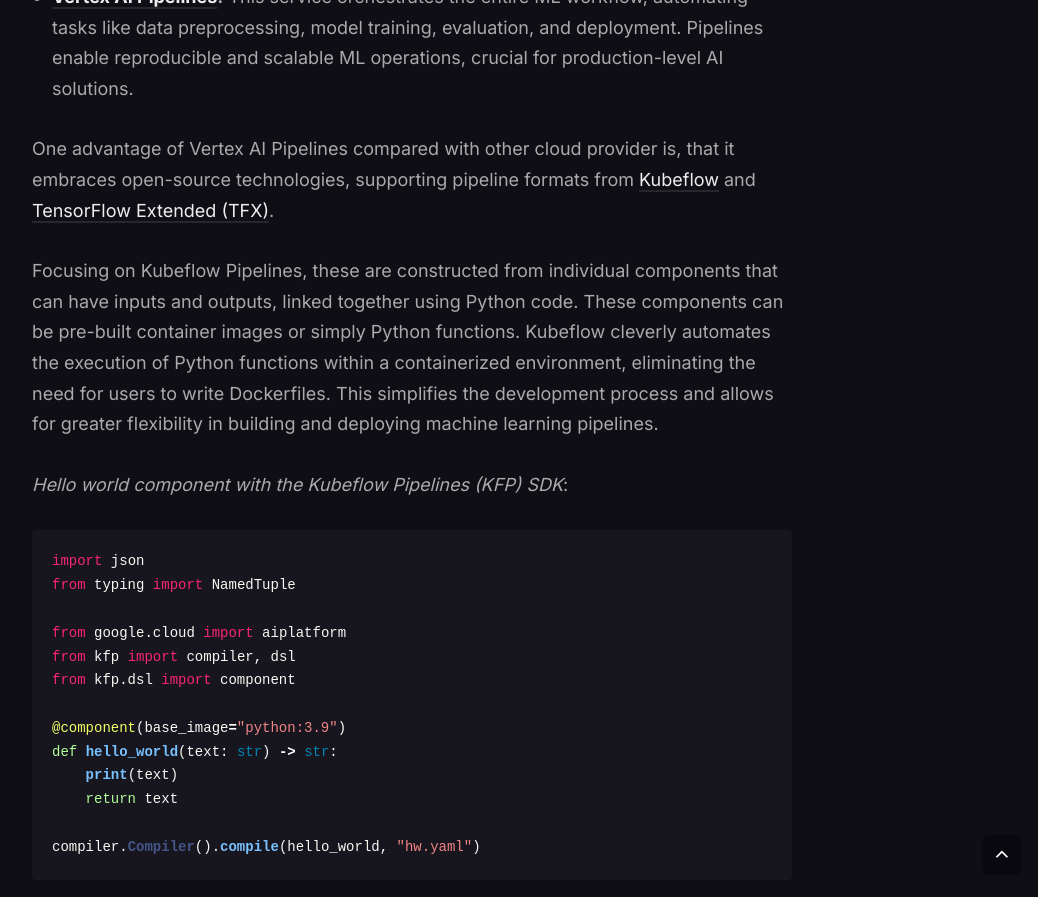
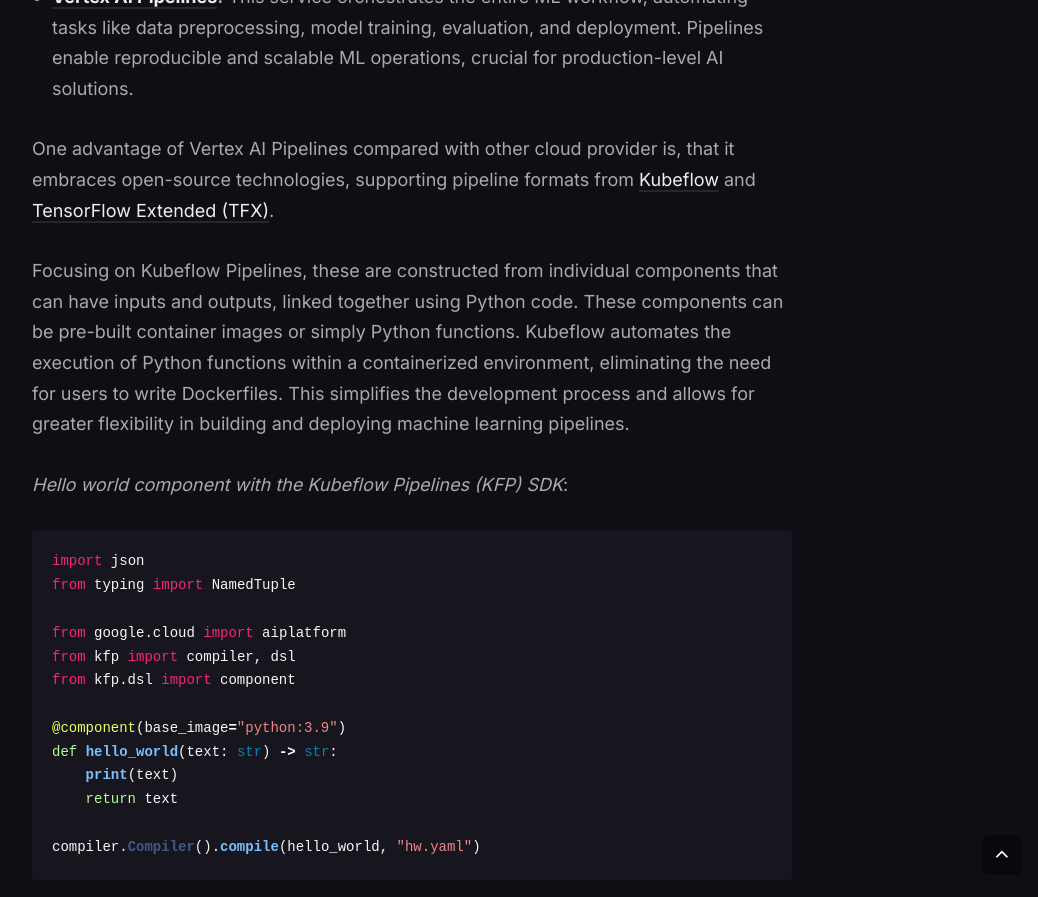
Before and after one commit to vojay-dev/vojay-dev.github.io, a Jekyll site: the page built from _posts/2024-11-04-ai-bottleneck.md, in a window 1280 px wide and 900 px high, scrolled down 8901 px. Shown: the top 897 px of the window, without its empty margins (228-1266 px from the left). Built offline with Jekyll 4.4.1, drawn with Linux system fonts in a browser that asks for light colours; nearby versions of some CDN libraries; the table of contents is made by our own code; some of the changed text lies outside the part shown.

Commit message:
Minor fixes

```diff
--- a/_posts/2024-11-04-ai-bottleneck.md
+++ b/_posts/2024-11-04-ai-bottleneck.md
@@ -102,7 +102,7 @@
 
 One advantage of Vertex AI Pipelines compared with other cloud provider is, that it embraces open-source technologies, supporting pipeline formats from [Kubeflow](https://www.kubeflow.org/) and [TensorFlow Extended (TFX)](https://www.tensorflow.org/tfx).
 
-Focusing on Kubeflow Pipelines, these are constructed from individual components that can have inputs and outputs, linked together using Python code. These components can be pre-built container images or simply Python functions. Kubeflow cleverly automates the execution of Python functions within a containerized environment, eliminating the need for users to write Dockerfiles. This simplifies the development process and allows for greater flexibility in building and deploying machine learning pipelines.
+Focusing on Kubeflow Pipelines, these are constructed from individual components that can have inputs and outputs, linked together using Python code. These components can be pre-built container images or simply Python functions. Kubeflow automates the execution of Python functions within a containerized environment, eliminating the need for users to write Dockerfiles. This simplifies the development process and allows for greater flexibility in building and deploying machine learning pipelines.
 
 _Hello world component with the Kubeflow Pipelines (KFP) SDK_:
 
```
Also changed, not shown: other parts of _posts/2024-11-04-ai-bottleneck.md (+2 -2 lines).
